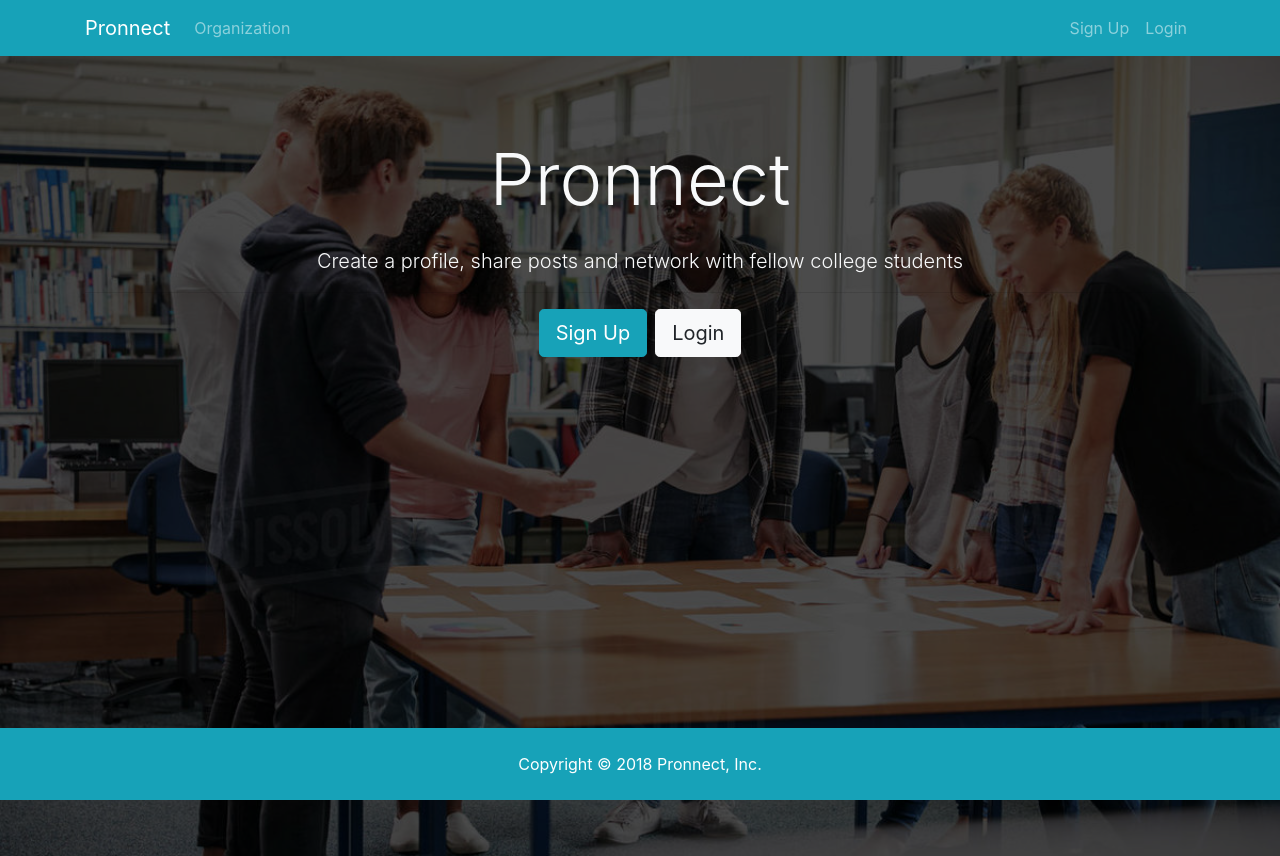
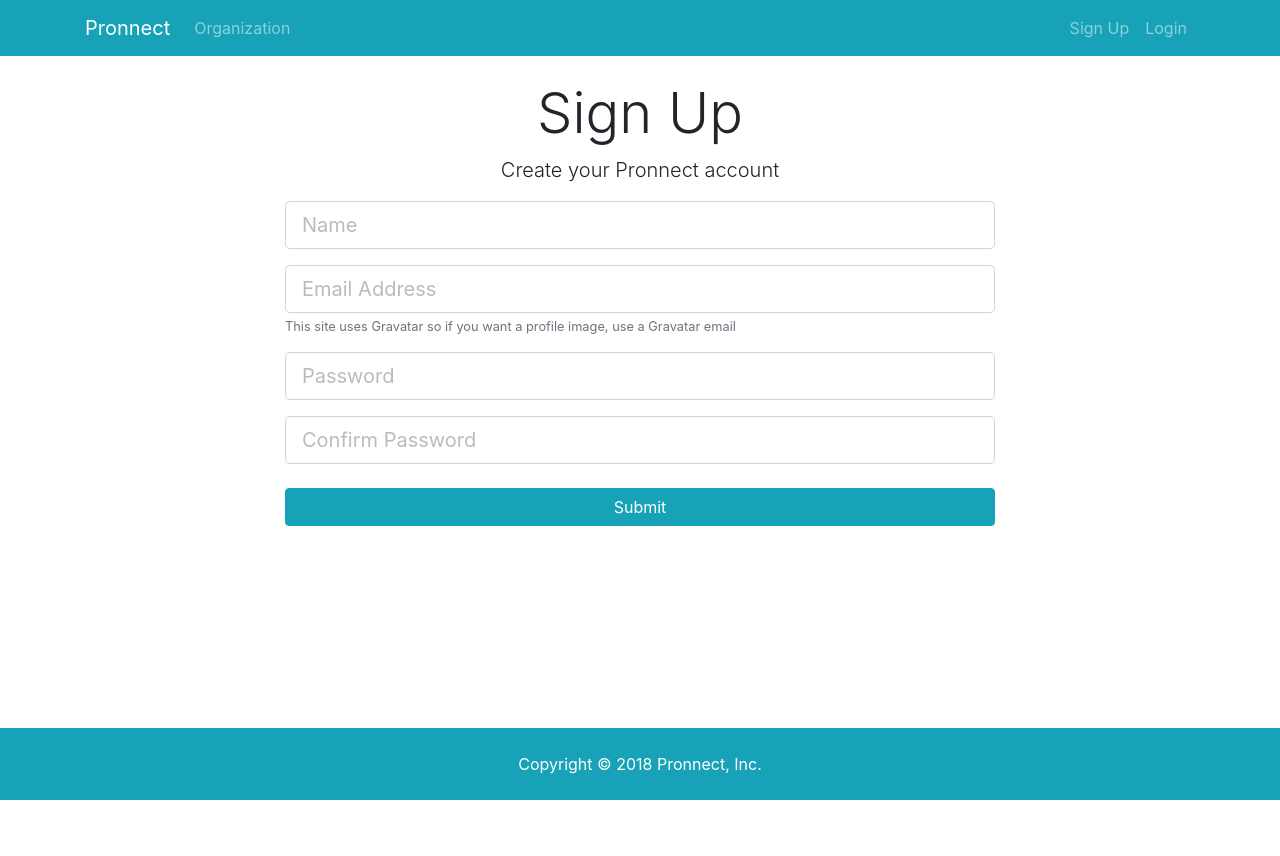
Before and after one commit to ayansg27/Pronnect, a React (Create React App) app in the folder client/: page /register in a window 1280 px wide. After the commit the page ends 800 px from the top, so only its background shows below. Built offline with nearby package versions, Linux system fonts and the light colour scheme.

Commit message:
login and register component

```diff
--- a/client/package.json
+++ b/client/package.json
@@ -5,6 +5,7 @@
   "dependencies": {
     "react": "^16.6.3",
     "react-dom": "^16.6.3",
+    "react-router-dom": "^4.3.1",
     "react-scripts": "2.1.1"
   },
   "scripts": {
--- a/client/src/App.js
+++ b/client/src/App.js
@@ -1,18 +1,31 @@
+//import packages
 import React, { Component } from "react";
+import { BrowserRouter as Router, Route } from "react-router-dom";
 
+//import components
 import Navbar from "./components/layout/Navbar";
 import Footer from "./components/layout/Footer";
 import Landing from "./components/layout/Landing";
+import Register from "./components/auth/Register";
+import Login from "./components/auth/Login";
+
+//import stylesheet
 import "./App.css";
 
 class App extends Component {
   render() {
     return (
-      <div className="App">
-        <Navbar />
-        <Landing />
-        <Footer />
-      </div>
+      <Router>
+        <div className="App">
+          <Navbar />
+          <Route exact path="/" component={Landing} />
+          <div className="container">
+            <Route exact path="/register" component={Register} />
+            <Route exact path="/login" component={Login} />
+          </div>
+          <Footer />
+        </div>
+      </Router>
     );
   }
 }
--- /dev/null
+++ b/client/src/components/auth/Login.js
@@ -0,0 +1,64 @@
+import React, { Component } from "react";
+
+class Login extends Component {
+  constructor() {
+    super();
+    this.state = {
+      email: "",
+      password: "",
+      errors: {}
+    };
+  }
+  onChange = e => {
+    this.setState({ [e.target.name]: e.target.value });
+  };
+  onSubmit = e => {
+    e.preventDefault();
+    const user = {
+      email: this.state.email,
+      password: this.state.password
+    };
+    console.log(user);
+  };
+  render() {
+    return (
+      <div className="login">
+        <div className="container">
+          <div className="row">
+            <div className="col-md-8 m-auto">
+              <h1 className="display-4 text-center">Log In</h1>
+              <p className="lead text-center">
+                Sign in to your Pronnect account
+              </p>
+              <form onSubmit={this.onSubmit}>
+                <div className="form-group">
+                  <input
+                    type="email"
+                    className="form-control form-control-lg"
+                    placeholder="Email Address"
+                    name="email"
+                    value={this.state.email}
+                    onChange={this.onChange}
+                  />
+                </div>
+                <div className="form-group">
+                  <input
+                    type="password"
+                    className="form-control form-control-lg"
+                    placeholder="Password"
+                    name="password"
+                    value={this.state.password}
+                    onChange={this.onChange}
+                  />
+                </div>
+                <input type="submit" className="btn btn-info btn-block mt-4" />
+              </form>
+            </div>
+          </div>
+        </div>
+      </div>
+    );
+  }
+}
+
+export default Login;
--- /dev/null
+++ b/client/src/components/auth/Register.js
@@ -0,0 +1,90 @@
+import React, { Component } from "react";
+
+class Register extends Component {
+  constructor() {
+    super();
+    this.state = {
+      name: "",
+      email: "",
+      password: "",
+      password2: "",
+      errors: {}
+    };
+  }
+  onChange = e => {
+    this.setState({ [e.target.name]: e.target.value });
+  };
+  onSubmit = e => {
+    e.preventDefault();
+    const newUser = {
+      name: this.state.name,
+      email: this.state.email,
+      password: this.state.password,
+      password2: this.state.password2
+    };
+    console.log(newUser);
+  };
+  render() {
+    return (
+      <div className="register">
+        <div className="container">
+          <div className="row">
+            <div className="col-md-8 m-auto">
+              <h1 className="display-4 text-center">Sign Up</h1>
+              <p className="lead text-center">Create your Pronnect account</p>
+              <form onSubmit={this.onSubmit}>
+                <div className="form-group">
+                  <input
+                    type="text"
+                    className="form-control form-control-lg"
+                    placeholder="Name"
+                    name="name"
+                    value={this.state.name}
+                    onChange={this.onChange}
+                  />
+                </div>
+                <div className="form-group">
+                  <input
+                    type="email"
+                    className="form-control form-control-lg"
+                    placeholder="Email Address"
+                    name="email"
+                    value={this.state.email}
+                    onChange={this.onChange}
+                  />
+                  <small className="form-text text-muted">
+                    This site uses Gravatar so if you want a profile image, use
+                    a Gravatar email
+                  </small>
+                </div>
+                <div className="form-group">
+                  <input
+                    type="password"
+                    className="form-control form-control-lg"
+                    placeholder="Password"
+                    name="password"
+                    value={this.state.password}
+                    onChange={this.onChange}
+                  />
+                </div>
+                <div className="form-group">
+                  <input
+                    type="password"
+                    className="form-control form-control-lg"
+                    placeholder="Confirm Password"
+                    name="password2"
+                    value={this.state.password2}
+                    onChange={this.onChange}
+                  />
+                </div>
+                <input type="submit" className="btn btn-info btn-block mt-4" />
+              </form>
+            </div>
+          </div>
+        </div>
+      </div>
+    );
+  }
+}
+
+export default Register;
--- a/client/src/components/layout/Landing.js
+++ b/client/src/components/layout/Landing.js
@@ -1,4 +1,5 @@
 import React, { Component } from "react";
+import { Link } from "react-router-dom";
 
 class Landing extends Component {
   render() {
@@ -15,12 +16,12 @@
                   students
                 </p>
                 <hr />
-                <a href="register.html" className="btn btn-lg btn-info mr-2">
+                <Link to="/register" className="btn btn-lg btn-info mr-2">
                   Sign Up
-                </a>
-                <a href="login.html" className="btn btn-lg btn-light">
+                </Link>
+                <Link to="/login" className="btn btn-lg btn-light">
                   Login
-                </a>
+                </Link>
               </div>
             </div>
           </div>
--- a/client/src/components/layout/Navbar.js
+++ b/client/src/components/layout/Navbar.js
@@ -1,13 +1,14 @@
 import React, { Component } from "react";
+import { Link } from "react-router-dom";
 
 class Navbar extends Component {
   render() {
     return (
       <nav className="navbar navbar-expand-sm navbar-dark bg-info mb-4">
         <div className="container">
-          <a className="navbar-brand" href="landing.html">
+          <Link className="navbar-brand" to="/">
             Pronnect
-          </a>
+          </Link>
           <button
             className="navbar-toggler"
             type="button"
@@ -20,23 +21,23 @@
           <div className="collapse navbar-collapse" id="mobile-nav">
             <ul className="navbar-nav mr-auto">
               <li className="nav-item">
-                <a className="nav-link" href="profiles.html">
+                <Link className="nav-link" to="/profiles">
                   {" "}
                   Organization
-                </a>
+                </Link>
               </li>
             </ul>
 
             <ul className="navbar-nav ml-auto">
               <li className="nav-item">
-                <a className="nav-link" href="register.html">
+                <Link className="nav-link" to="/register">
                   Sign Up
-                </a>
+                </Link>
               </li>
               <li className="nav-item">
-                <a className="nav-link" href="login.html">
+                <Link className="nav-link" to="/login">
                   Login
-                </a>
+                </Link>
               </li>
             </ul>
           </div>
```
Also changed, not shown: client/src/img/showcase.jpg (deleted).
